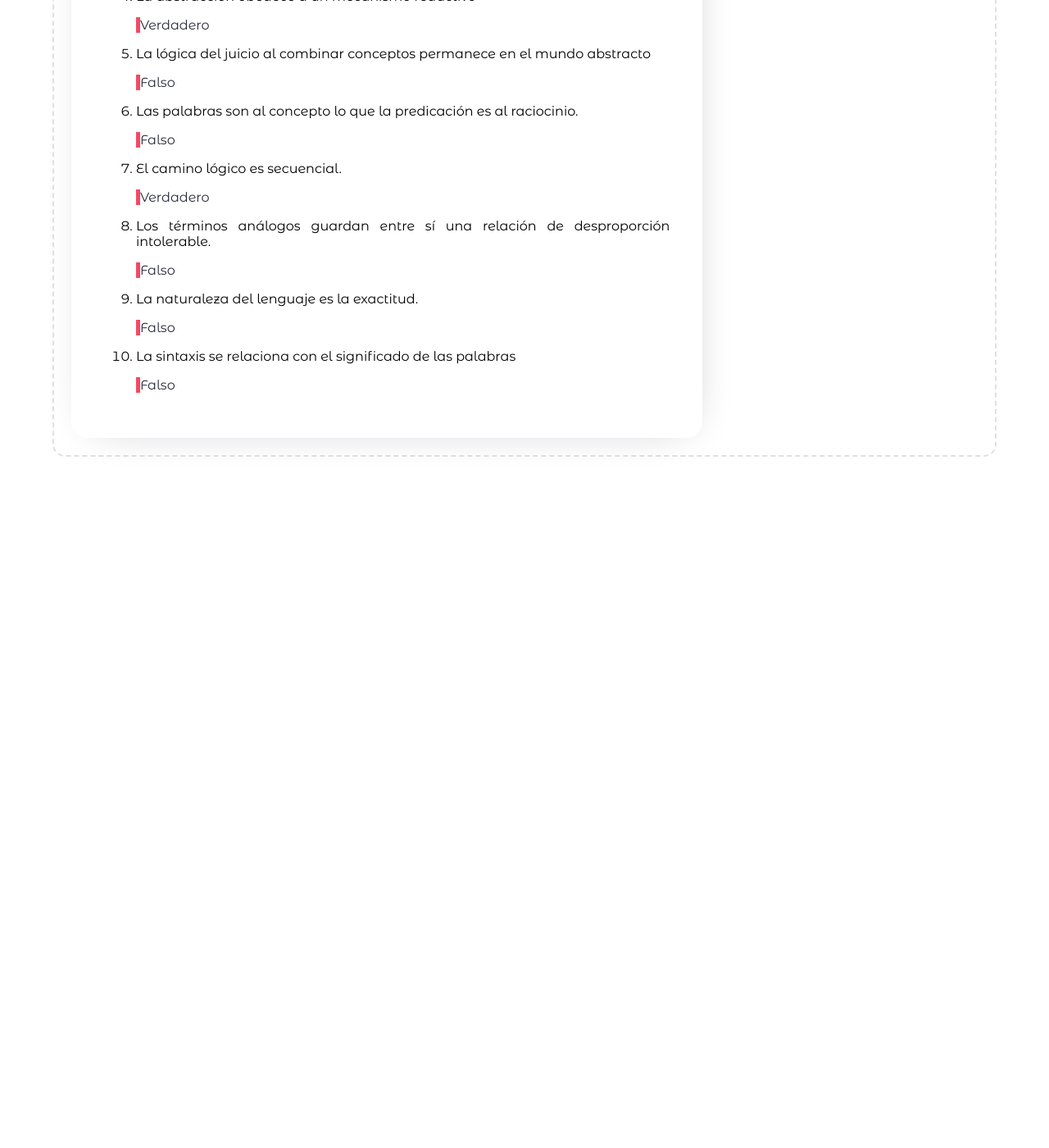
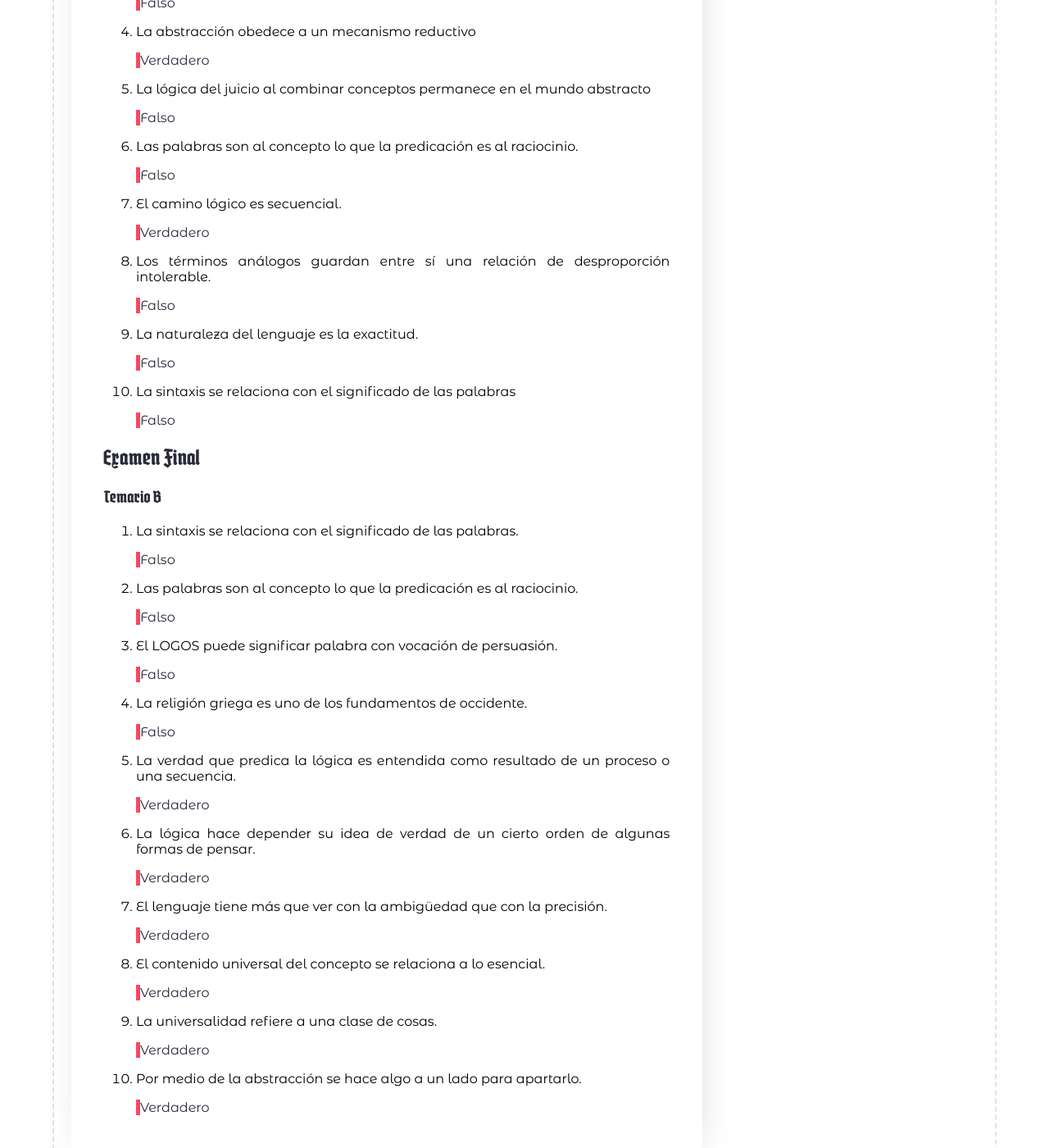
Before and after one commit to jorgeAML/creativeaml, a Jekyll site: the page built from blog_posts/21-11-2023.md, in a window 1280 px wide and 1400 px high, scrolled down 3869 px. Shown: the whole window at 82% size. Built offline with Jekyll 4.4.1, drawn with Linux system fonts in a browser that asks for light colours; some web fonts are replaced; a script that is not in the unit is left out; comment, search, counter and statistics services are not loaded; before the commit the page ends 4464 px from its top, so only the background shows below that.

Commit message:
Examen final Temario B

```diff
--- a/blog_posts/21-11-2023.md
+++ b/blog_posts/21-11-2023.md
@@ -79,6 +79,7 @@ tag5: FIUsac
     <li>El concepto no es del reino de lo concreto.<p class="respuestaA">Verdadero</p></li>
 </ol>
 <h2>Examen Final</h2>
+<h3>Temario A</h3>
 <ol>
     <li>El lenguaje cumple una función instrumental. <p class="respuestaA">Falso</p></li>
     <li>El principio de identidad se relaciona con el silogismo.<p class="respuestaA">Falso</p></li>
@@ -91,3 +92,17 @@ tag5: FIUsac
     <li>La naturaleza del lenguaje es la exactitud. <p class="respuestaA">Falso</p></li>
     <li>La sintaxis se relaciona con el significado de las palabras<p class="respuestaA">Falso</p></li>
 </ol>
+<h2>Examen Final</h2>
+<h3>Temario B</h3>
+<ol>
+    <li>La sintaxis se relaciona con el significado de las palabras.<p class="respuestaA">Falso</p></li>
+    <li>Las palabras son al concepto lo que la predicación es al raciocinio.<p class="respuestaA">Falso</p></li>
+    <li>El LOGOS puede significar palabra con vocación de persuasión.<p class="respuestaA">Falso</p></li>
+    <li>La religión griega es uno de los fundamentos de occidente.<p class="respuestaA">Falso</p></li>
+    <li>La verdad que predica la lógica es entendida como resultado de un proceso o una secuencia.<p class="respuestaA">Verdadero</p></li>
+    <li>La lógica hace depender su idea de verdad de un cierto orden de algunas formas de pensar.<p class="respuestaA">Verdadero</p></li>
+    <li>El lenguaje tiene más que ver con la ambigüedad que con la precisión.<p class="respuestaA">Verdadero</p></li>
+    <li>El contenido universal del concepto se relaciona a lo esencial.<p class="respuestaA">Verdadero</p></li>
+    <li>La universalidad refiere a una clase de cosas.<p class="respuestaA">Verdadero</p></li>
+    <li>Por medio de la abstracción se hace algo a un lado para apartarlo.<p class="respuestaA">Verdadero</p></li>
+</ol>
```
